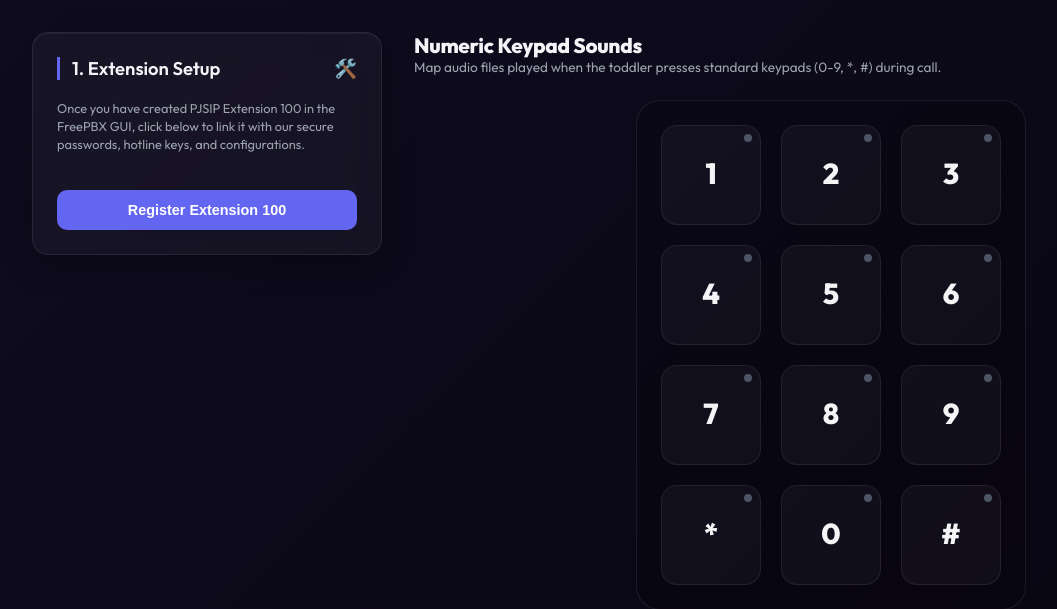
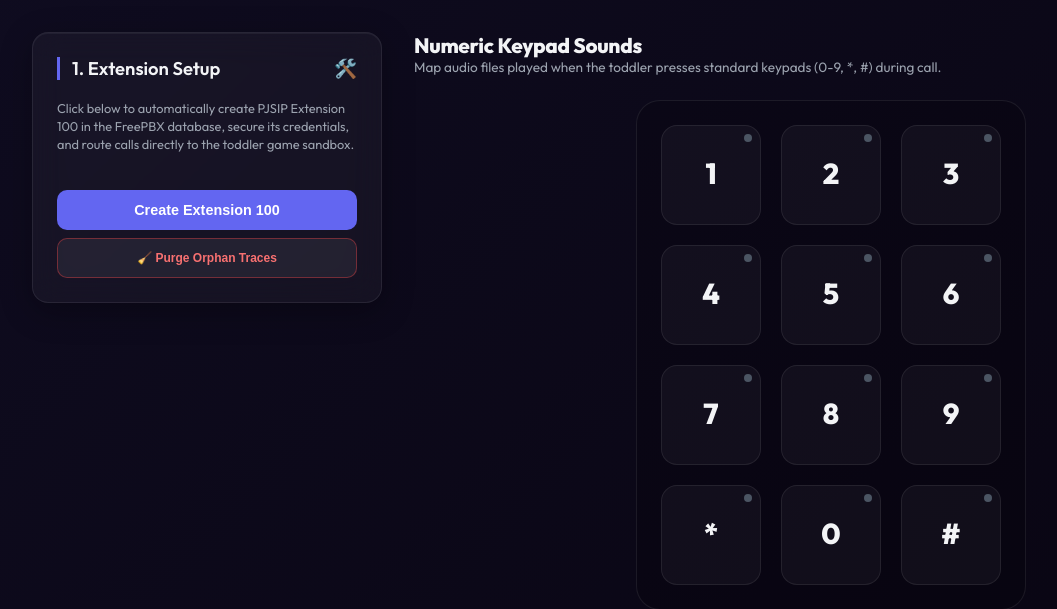
Before and after one commit to SzigetiPeter/toddler_mode_freepbx, a Flask app: page / in a window 1280 px wide. Shown: the part 91-700 px from the top of the page, without its empty margins (0-1057 px from the left). Run offline with Flask 2, Linux system fonts and the light colour scheme; data that the repository does not hold is empty.

Commit message:
feat: implement 100% automated extension creation bypassing FreePBX GUI

```diff
--- a/server/app.py
+++ b/server/app.py
@@ -122,10 +122,10 @@ def get_stats():
     # Check if fwconsole binary exists
     fwconsole_exists = shutil.which("fwconsole") is not None
 
-    # Check if Extension 100 already exists in Asterisk PJSIP configuration
+    # Check if Extension 100 already exists in Asterisk configuration
     extension_provisioned = False
     if fwconsole_exists:
-        code, out, _ = run_db_query("SELECT id FROM pjsip WHERE id = '100' LIMIT 1")
+        code, out, _ = run_db_query("SELECT id FROM devices WHERE id = '100' LIMIT 1")
         if code == 0 and out and '100' in out:
             extension_provisioned = True
 
@@ -220,7 +220,7 @@ def run_db_query(query):
 
 @app.route('/api/provision-extension', methods=['POST'])
 def provision_extension():
-    """Generates Extension 100 on local FreePBX."""
+    """Generates and configures PJSIP Extension 100 on local FreePBX programmatically with zero GUI interaction."""
     fwconsole_path = shutil.which("fwconsole")
     if not fwconsole_path:
         return jsonify({
@@ -228,33 +228,73 @@ def provision_extension():
             "error": "fwconsole utility not found. Extension generation is only supported directly on a FreePBX server."
         }), 500
 
-    # Verify if Extension 100 is created in FreePBX first (must exist in devices table)
-    code_check, out_check, _ = run_db_query("SELECT id FROM devices WHERE id = '100' LIMIT 1")
-    if code_check != 0 or not out_check or '100' not in out_check:
-        return jsonify({
-            "success": False,
-            "error": "Extension 100 does not exist in FreePBX. Please open the FreePBX Web Admin, go to Applications -> Extensions, add a new PJSIP Extension with number '100', click 'Apply Config', then click this button again."
-        }), 400
+    # SQL commands to programmatically create and configure PJSIP Extension 100
+    queries = [
+        # 1. Clean up any conflicting records
+        "DELETE FROM pjsip WHERE id = '100'",
+        "DELETE FROM findmefollow WHERE grpnum = '100'",
+        "DELETE FROM sip WHERE id = '100'",
 
-    # PJSIP Insert commands
-    q1 = "INSERT INTO pjsip (id, keyword, data) VALUES ('100', 'secret', 'ToddlerToyPass123') ON DUPLICATE KEY UPDATE data='ToddlerToyPass123'"
-    q2 = "INSERT INTO pjsip (id, keyword, data) VALUES ('100', 'max_contacts', '1') ON DUPLICATE KEY UPDATE data='1'"
+        # 2. Insert into devices table
+        "INSERT INTO devices (id, tech, dial, devicetype, user, description) VALUES ('100', 'pjsip', 'PJSIP/100', 'fixed', '100', 'Toddler Phone') ON DUPLICATE KEY UPDATE tech='pjsip', dial='PJSIP/100', devicetype='fixed', user='100', description='Toddler Phone'",
 
-    logger.info("Provisioning Extension 100 in FreePBX Database...")
+        # 3. Insert into users table
+        "INSERT INTO users (extension, password, name, voicemail, ringtimer, noanswer, recording, outboundcid, sipname, cfringtimer, concurrency_limit) VALUES ('100', '', 'Toddler Phone', 'novm', 0, '', '', '', '', 0, 0) ON DUPLICATE KEY UPDATE name='Toddler Phone', voicemail='novm'",
 
-    code1, out1, err1 = run_db_query(q1)
-    if code1 != 0:
-        return jsonify({"success": False, "error": f"Failed inserting secret: {err1 or out1}"}), 500
+        # 4. Insert essential PJSIP/SIP parameters
+        "INSERT INTO sip (id, keyword, data, flags) VALUES ('100', 'secret', 'ToddlerToyPass123', 0)",
+        "INSERT INTO sip (id, keyword, data, flags) VALUES ('100', 'max_contacts', '1', 0)",
+        "INSERT INTO sip (id, keyword, data, flags) VALUES ('100', 'context', 'toddler-game', 0)",
+        "INSERT INTO sip (id, keyword, data, flags) VALUES ('100', 'transport', '0.0.0.0-udp', 0)",
+        "INSERT INTO sip (id, keyword, data, flags) VALUES ('100', 'dtmfmode', 'rfc4733', 0)",
+        "INSERT INTO sip (id, keyword, data, flags) VALUES ('100', 'rtp_symmetric', 'yes', 0)",
+        "INSERT INTO sip (id, keyword, data, flags) VALUES ('100', 'rewrite_contact', 'yes', 0)",
+        "INSERT INTO sip (id, keyword, data, flags) VALUES ('100', 'force_rport', 'yes', 0)",
+        "INSERT INTO sip (id, keyword, data, flags) VALUES ('100', 'allow', 'ulaw,alaw,g722', 0)"
+    ]
 
-    code2, out2, err2 = run_db_query(q2)
-    if code2 != 0:
-        return jsonify({"success": False, "error": f"Failed inserting max_contacts: {err2 or out2}"}), 500
+    logger.info("Provisioning Extension 100 in FreePBX Database programmatically...")
+    for q in queries:
+        code, out, err = run_db_query(q)
+        if code != 0:
+            return jsonify({
+                "success": False,
+                "error": f"Database initialization failed on query '{q}': {err or out}"
+            }), 500
 
     code3, out3, err3 = run_cmd([fwconsole_path, "reload"])
     if code3 != 0:
         return jsonify({"success": False, "error": f"Failed reloading FreePBX: {err3 or out3}"}), 500
 
     return jsonify({"success": True, "message": "Extension 100 provisioned and dialplan reloaded successfully!"})
+
+@app.route('/api/clean-extension', methods=['POST'])
+def clean_extension():
+    """Wipes all database traces of Extension 100 to resolve duplicate key errors."""
+    queries = [
+        "DELETE FROM devices WHERE id='100'",
+        "DELETE FROM pjsip WHERE id='100'",
+        "DELETE FROM users WHERE extension='100'",
+        "DELETE FROM sip WHERE id='100'",
+        "DELETE FROM userman_users WHERE username='100' OR default_extension='100'",
+        "DELETE FROM voicemail WHERE mailbox='100'",
+        "DELETE FROM findmefollow WHERE grpnum='100'"
+    ]
+
+    logger.info("Cleaning up all orphan database entries for Extension 100...")
+    for q in queries:
+        code, out, err = run_db_query(q)
+        if code != 0:
+            logger.warning(f"Failed executing cleanup query '{q}': {err or out}")
+
+    # Reload FreePBX
+    fwconsole_path = shutil.which("fwconsole")
+    if fwconsole_path:
+        code_rl, out_rl, err_rl = run_cmd([fwconsole_path, "reload"])
+        if code_rl != 0:
+            return jsonify({"success": False, "error": f"Purged DB but failed reloading FreePBX: {err_rl or out_rl}"}), 500
+
+    return jsonify({"success": True, "message": "Extension 100 database traces purged. You can now recreate it in the FreePBX GUI!"})
 
 @app.route('/api/provision-phone', methods=['POST'])
 def provision_phone():
--- a/server/templates/dashboard.html
+++ b/server/templates/dashboard.html
@@ -736,11 +736,16 @@
                     <span>🛠️</span>
                 </div>
                 <p style="font-size: 0.8rem; color: var(--text-secondary); line-height: 1.4; margin-bottom: 1rem;">
-                    Once you have created PJSIP Extension 100 in the FreePBX GUI, click below to link it with our secure passwords, hotline keys, and configurations.
+                    Click below to automatically create PJSIP Extension 100 in the FreePBX database, secure its credentials, and route calls directly to the toddler game sandbox.
                 </p>
-                <button class="btn" id="btn-provision-ext" onclick="provisionExtension()">
-                    Register Extension 100
-                </button>
+                <div style="display: flex; flex-direction: column; gap: 0.5rem;">
+                    <button class="btn" id="btn-provision-ext" onclick="provisionExtension()" style="width: 100%;">
+                        Create Extension 100
+                    </button>
+                    <button class="btn btn-secondary" id="btn-clean-ext" onclick="cleanExtension()" style="width: 100%; font-size: 0.75rem; border-color: rgba(239, 68, 68, 0.4); color: #f87171;">
+                        🧹 Purge Orphan Traces
+                    </button>
+                </div>
             </div>
 
             <div class="glass-panel" id="panel-device-discovery" style="display: none;">
@@ -1083,7 +1088,7 @@
                 .then(res => res.json())
                 .then(data => {
                     btn.disabled = false;
-                    btn.innerText = 'Register Extension 100';
+                    btn.innerText = 'Create Extension 100';
                     if (data.success) {
                         showToast(data.message, 'success');
                         fetchStats(); // Update dashboard panels immediately
@@ -1093,10 +1098,34 @@
                 })
                 .catch(err => {
                     btn.disabled = false;
-                    btn.innerText = 'Register Extension 100';
+                    btn.innerText = 'Create Extension 100';
                     showToast('Failed to connect to backend api.', 'error');
                 });
         }
+
+        function cleanExtension() {
+            const btn = document.getElementById('btn-clean-ext');
+            btn.disabled = true;
+            btn.innerHTML = `<div class="spinner"></div> Purging traces...`;
+
+            fetch('/api/clean-extension', { method: 'POST' })
+                .then(res => res.json())
+                .then(data => {
+                    btn.disabled = false;
+                    btn.innerText = '🧹 Purge Orphan Traces';
+                    if (data.success) {
+                        showToast(data.message, 'success');
+                    } else {
+                        showToast(data.error, 'error');
+                    }
+                })
+                .catch(err => {
+                    btn.disabled = false;
+                    btn.innerText = '🧹 Purge Orphan Traces';
+                    showToast('Failed to connect to backend api.', 'error');
+                });
+        }
+
 
         function scanNetwork() {
             const btn = document.getElementById('btn-scan');
```
